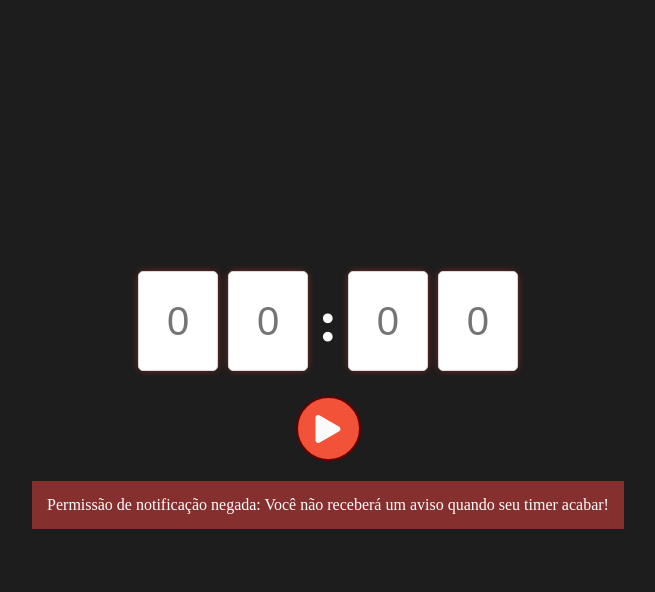
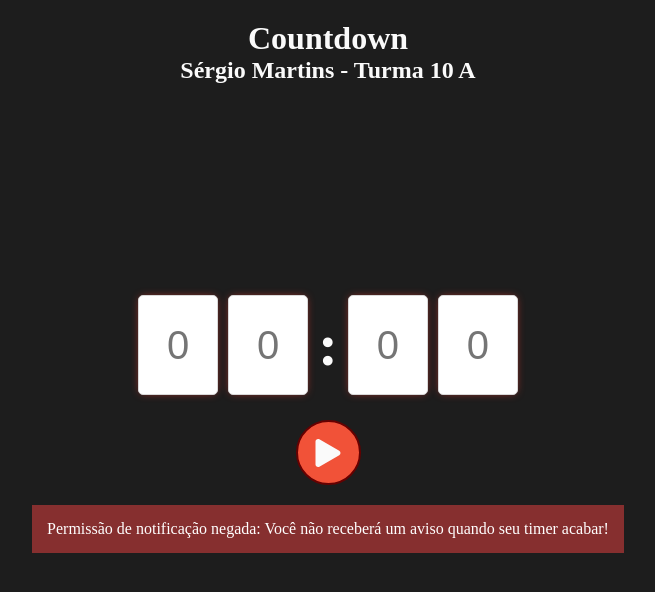
Before and after one commit to sergiomos/countdown, a React (Create React App) app: page / in a window 1280 px wide. Shown: the top 592 px of the page, without its empty margins (312-967 px from the left). Built offline with nearby package versions, Linux system fonts and the light colour scheme.

Commit message:
add header

```diff
--- a/src/App.js
+++ b/src/App.js
@@ -1,11 +1,13 @@
 import React, { Component } from 'react';
 import Countdown from './components/Countdown'
+import Header from './components/Header'
 import './styles/GlobalStyle.css'
 
 class App extends Component {
   render() {
     return (
       <div>
+        <Header />
         <Countdown />
       </div>
     )
--- /dev/null
+++ b/src/components/Header.js
@@ -0,0 +1,11 @@
+import React from 'react';
+import '../styles/Header.css'
+
+export default function Header() {
+  return (
+    <header>
+      <h1>Countdown</h1>
+      <h2> Sérgio Martins -  Turma 10 A</h2>
+    </header>
+  )
+}
--- a/src/styles/Countdown.css
+++ b/src/styles/Countdown.css
@@ -1,4 +1,5 @@
 .countdown-container {
+  height: 80vh;
   display: flex;
   flex-direction: column;
   align-items: center;
--- a/src/styles/GlobalStyle.css
+++ b/src/styles/GlobalStyle.css
@@ -8,9 +8,6 @@ body {
   width: 100vw;
   height: 100vh;
   background-color: rgb(29, 29, 29);
-  display: flex;
-  align-items: center;
-  justify-content: center;
 }
 
 button {
--- /dev/null
+++ b/src/styles/Header.css
@@ -0,0 +1,9 @@
+header {
+  color: #fafafa;
+  font-weight: 700;
+  display: flex;
+  align-items: center;
+  justify-content: center;
+  flex-direction: column;
+  padding: 20px;
+}
```
